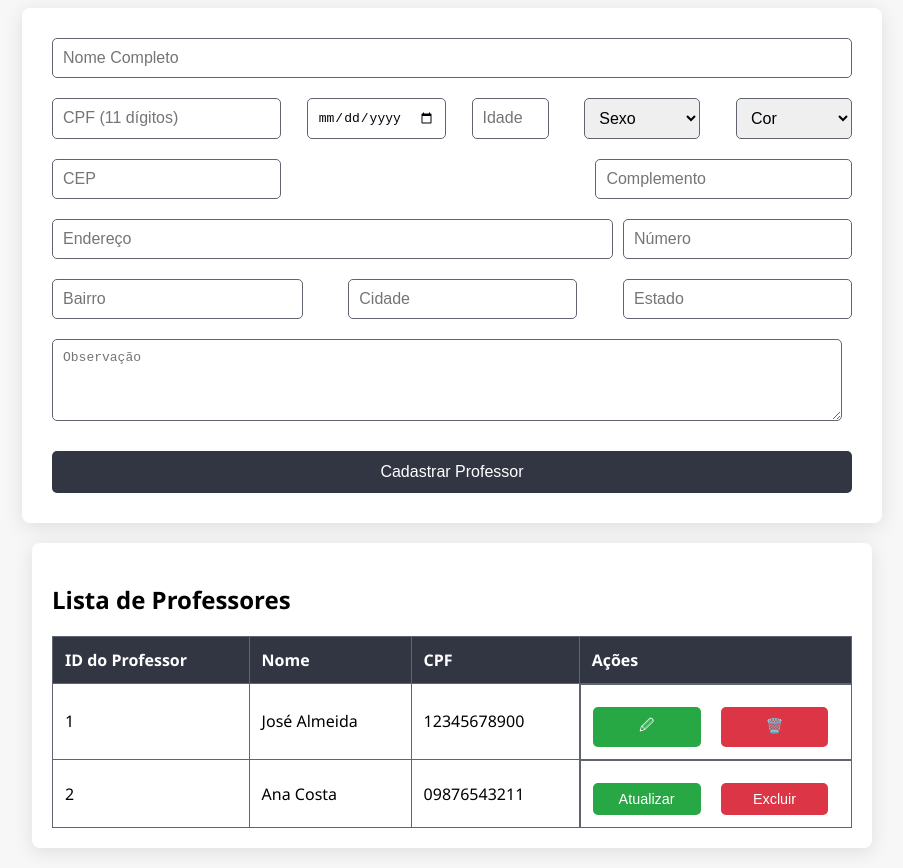
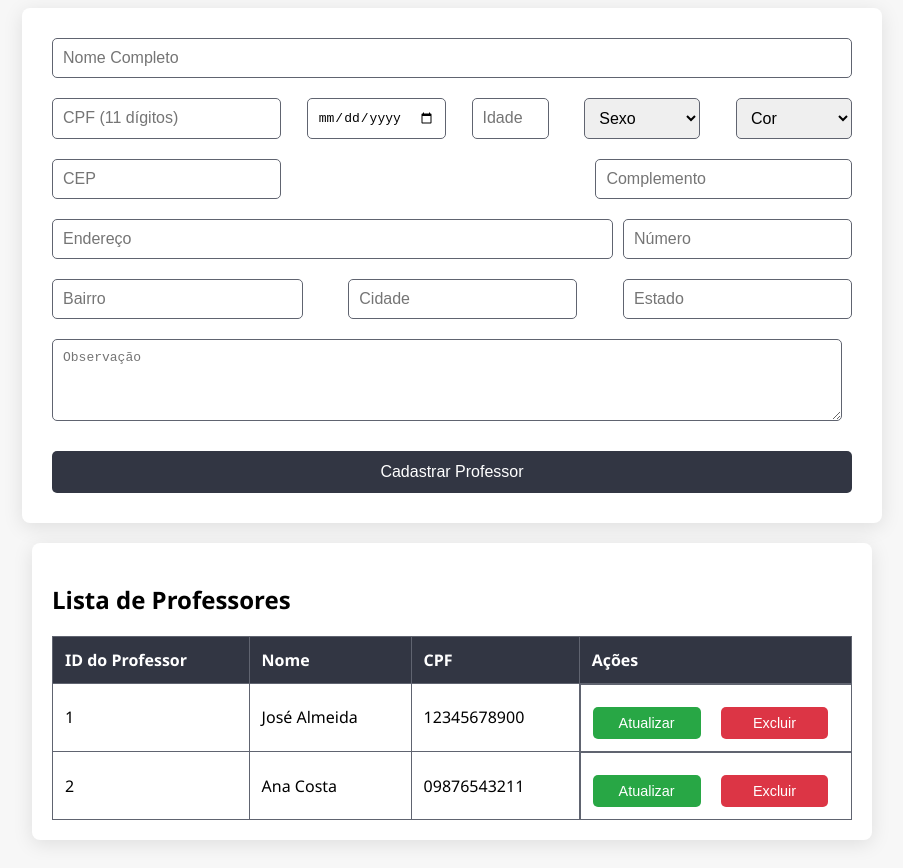
Before and after one commit to Auriacarvalho/Casa-da-Musica, a website: page Professores.html in a window 1280 px wide. Shown: the part 124-992 px from the top of the page, without its empty margins (188-1091 px from the left). Drawn offline with Linux system fonts and the light colour scheme.

Commit message:
Update Professores.html

```diff
--- a/Professores.html
+++ b/Professores.html
@@ -184,8 +184,8 @@
                     <td>José Almeida</td>
                     <td>12345678900</td>
                     <td class="action-buttons">
-                        <button class="button-update">🖉</button>
-                        <button class="button-delete">🗑️</button>
+                        <button class="button-update">Atualizar</button>
+                        <button class="button-delete">Excluir</button>
                     </td>
                 </tr>
                 <tr>
```
